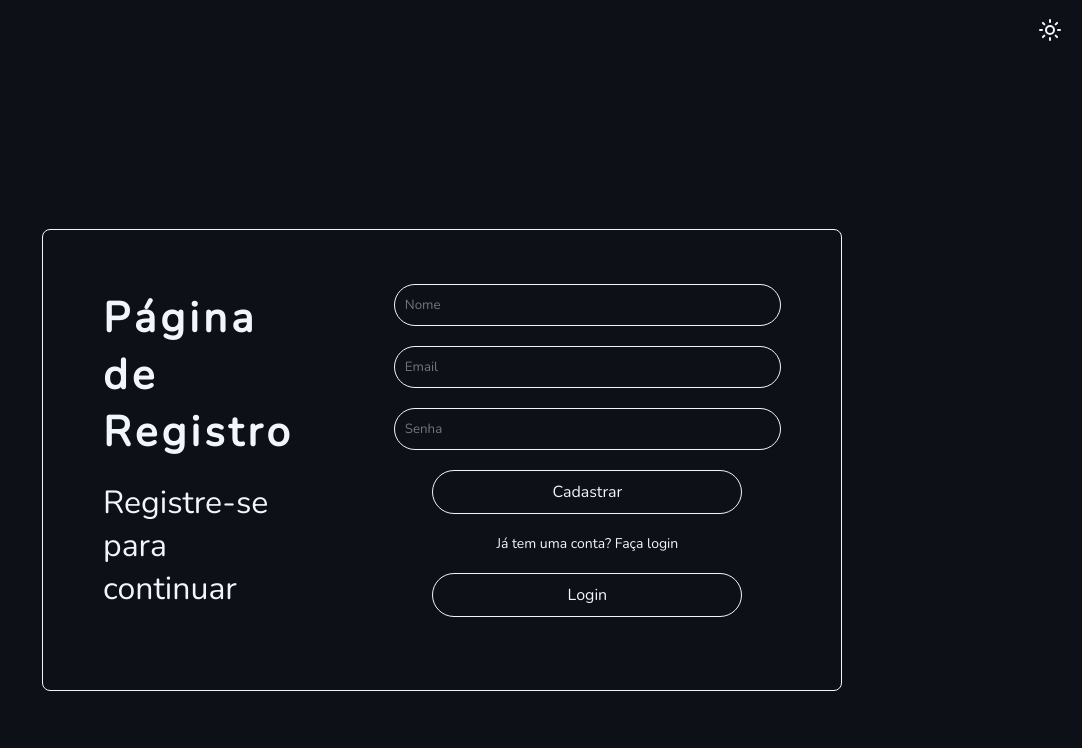
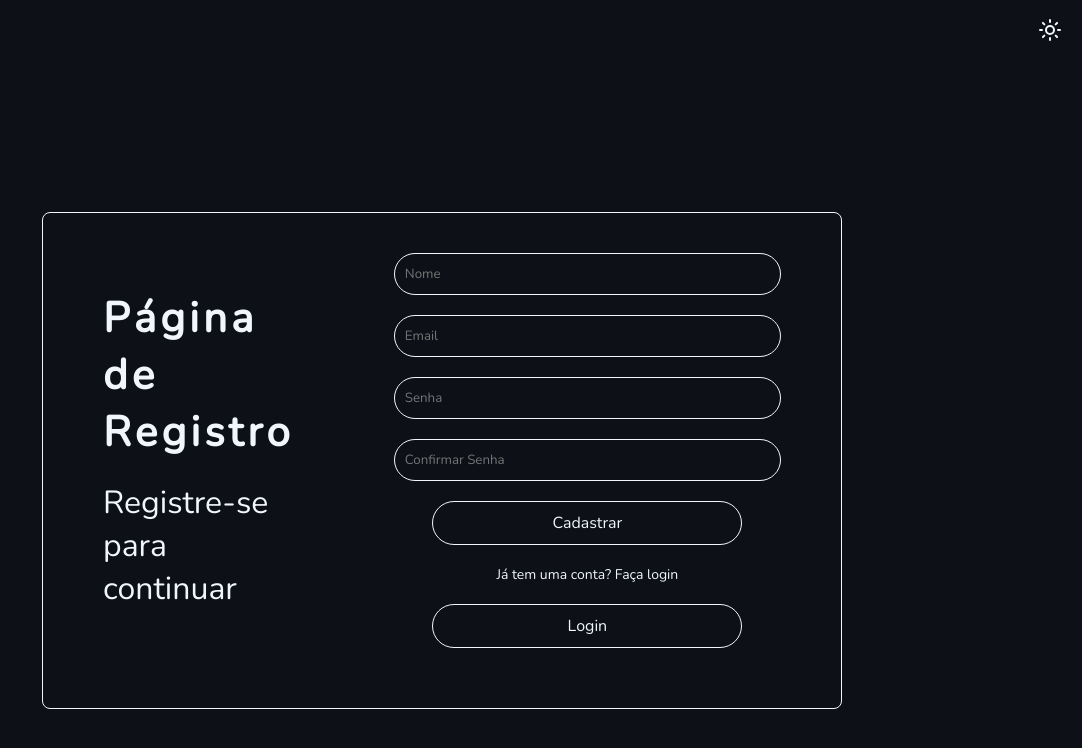
Before and after one commit to hugopereira-cs/tela-de-login-react-ts, a React (Vite) app: page /register in a window 1280 px wide. Shown: the top 748 px of the page, without its empty margins (198-1280 px from the left). Built offline with nearby package versions, Linux system fonts and the light colour scheme; no server answers.

Commit message:
add: confirmPassword input

```diff
--- a/src/pages/Register/index.tsx
+++ b/src/pages/Register/index.tsx
@@ -11,8 +11,6 @@ import {
 } from './styles';
 import { useNavigate } from 'react-router-dom';
 import { Container } from '../../components/Container/Container';
-
-// TODO: Implementar a funcionalidade de registro, integrando com o Supabase para criar uma nova conta de usuário. Atualmente, a página de registro é apenas um layout sem funcionalidade.
 
 export const Register = () => {
   const navigate = useNavigate();
@@ -37,6 +35,10 @@ export const Register = () => {
             <input placeholder="Senha" />
           </InputContainer>
           <Spacing />
+          <InputContainer>
+            <input placeholder="Confirmar Senha" />
+          </InputContainer>
+          <Spacing />
           <Button>Cadastrar</Button>
           <BackToLogin>Já tem uma conta? Faça login</BackToLogin>
           <Spacing />
```
